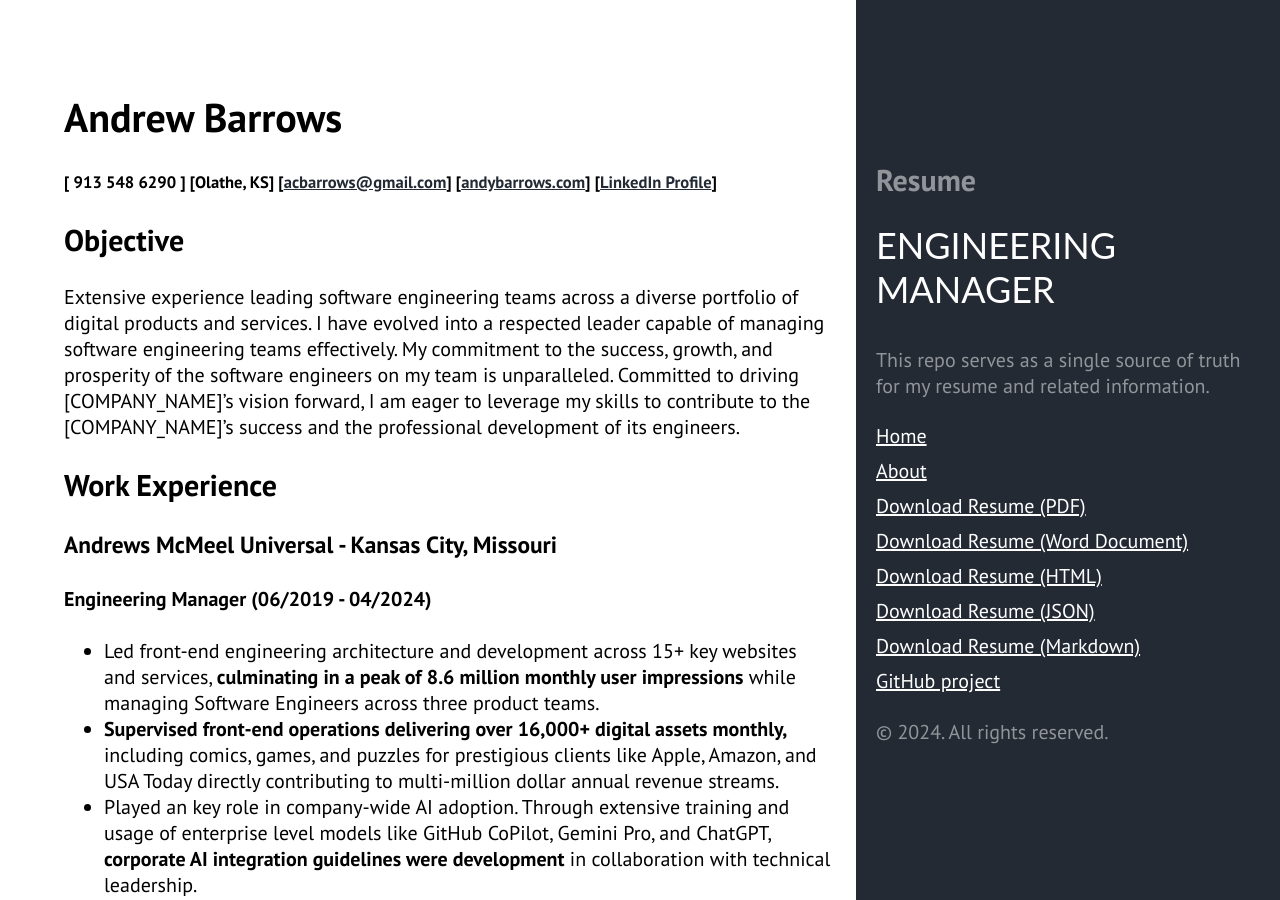
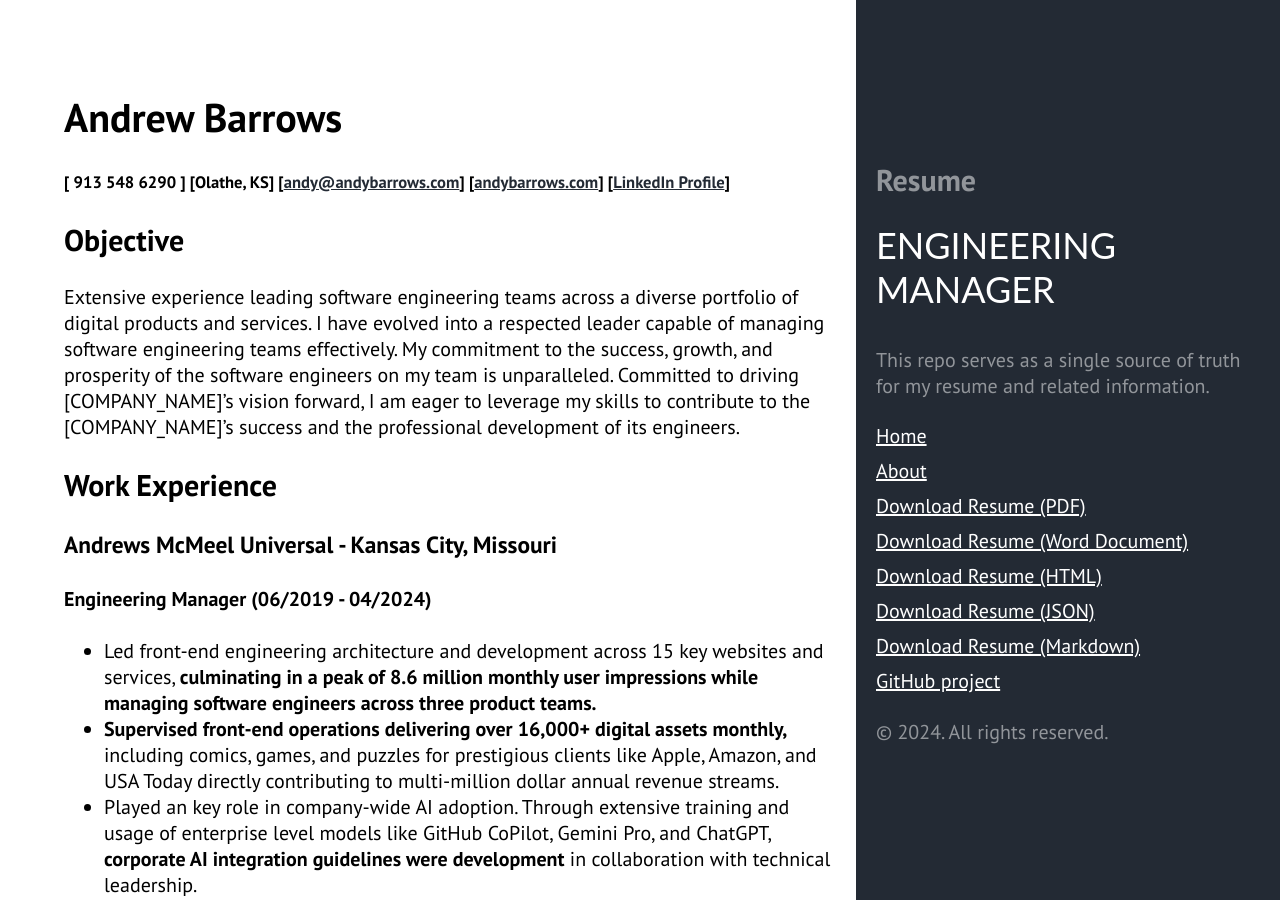
Before and after one commit to abarrows/resume, a Jekyll site: the page built from index.md, in a window 1280 px wide and 900 px high. Built offline with Jekyll 4.4.1, drawn with Linux system fonts in a browser that asks for light colours.

Commit message:
Update index.md

```diff
--- a/index.md
+++ b/index.md
@@ -5,7 +5,7 @@ geometry: margin=1in
 
 # Andrew Barrows
 
-##### [ 913 548 6290 ] [Olathe, KS] \[[acbarrows@gmail.com](mailto:acbarrows@gmail.com)\] \[[andybarrows.com](https://www.andybarrows.com)\] \[[LinkedIn Profile](https://www.linkedin.com/in/andrewbarrows/)\]
+##### [ 913 548 6290 ] [Olathe, KS] \[[andy@andybarrows.com](mailto:andy@andybarrows.com)\] \[[andybarrows.com](https://www.andybarrows.com)\] \[[LinkedIn Profile](https://www.linkedin.com/in/andrewbarrows/)\]
 
 ## Objective
 
@@ -21,8 +21,7 @@ professional development of its engineers.
 
 #### Engineering Manager (06/2019 - 04/2024)
 
-- Led front-end engineering architecture and development across 15+ key websites and services, **culminating in a peak
-  of 8.6 million monthly user impressions** while managing Software Engineers across three product teams.
+- Led front-end engineering architecture and development across 15 key websites and services, **culminating in a peak of 8.6 million monthly user impressions while managing software engineers across three product teams.**
 - **Supervised front-end operations delivering over 16,000+ digital assets
   monthly,** including comics, games, and puzzles for prestigious clients like
   Apple, Amazon, and USA Today directly contributing to multi-million dollar
```
